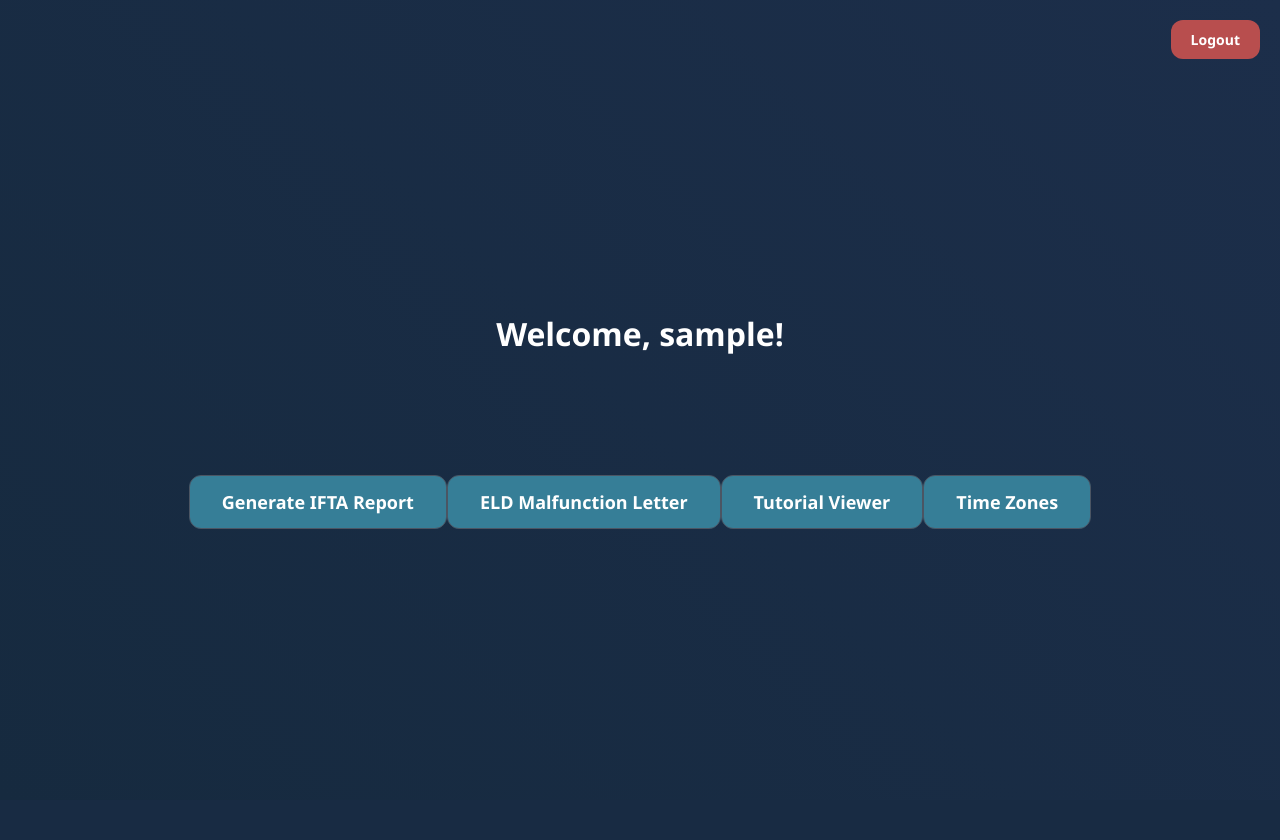
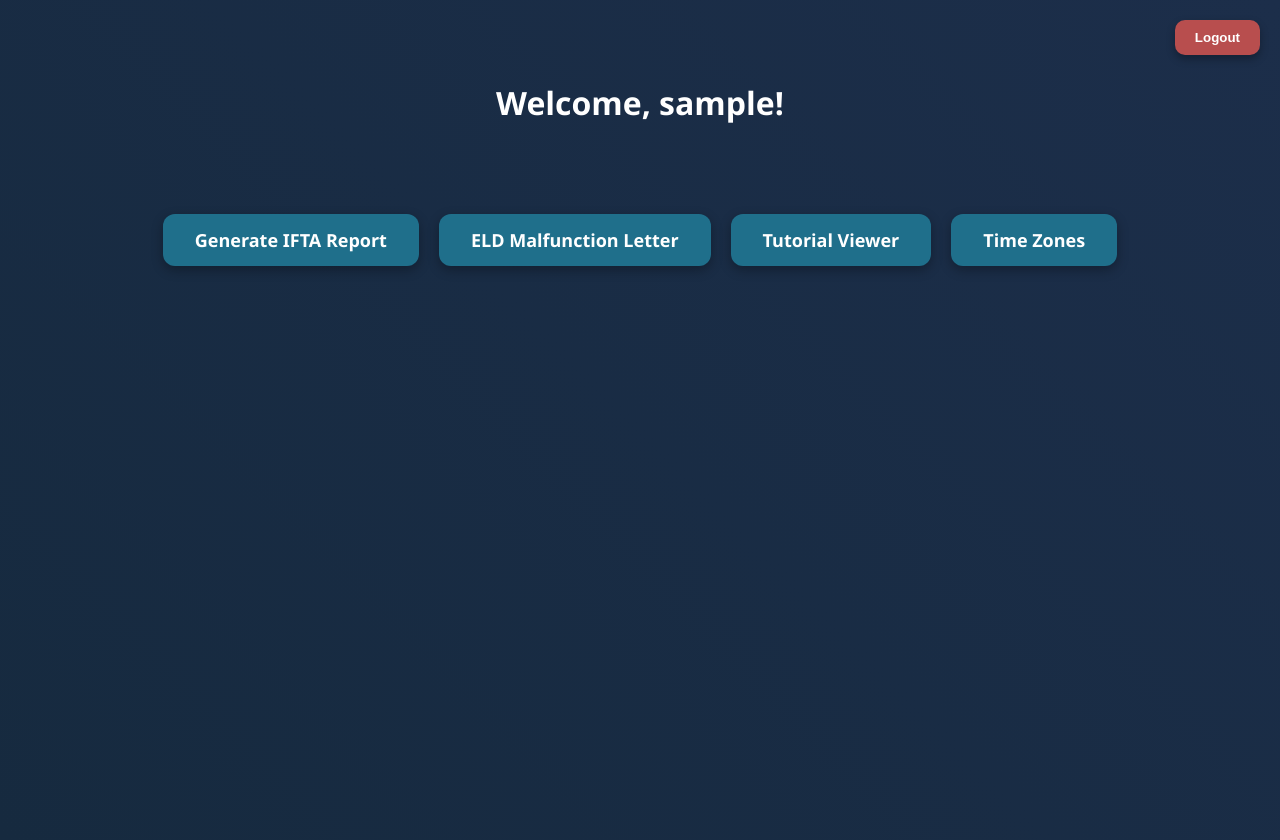
Before and after one commit to aliagzamxonove/ALI, a Flask app: page /dashboard in a window 1280 px wide. Before the commit the page ends 529 px from the top, so only its background shows below. Run offline with Flask 3, Linux system fonts and the light colour scheme; the visitor is signed in with stand-in values (Sample User, id 1).

Commit message:
Update dashboard.html

```diff
--- a/templates/dashboard.html
+++ b/templates/dashboard.html
@@ -7,99 +7,103 @@
   <link rel="stylesheet" href="{{ url_for('static', filename='styles.css') }}" />
   <link rel="icon" href="{{ url_for('static', filename='IFTA5458.png') }}" type="image/png" />
   <style>
+    :root {
+      --primary: #1f6f8b;
+      --primary-dark: #1a5678;
+      --background: #1f1f1f;
+      --text: #ecf0f1;
+      --danger: #B84E4E;
+      --danger-dark: #A13F3F;
+    }
+
     body {
       margin: 0;
       font-family: 'Segoe UI', sans-serif;
-      background-color: #1f1f1f;
-      color: #ecf0f1;
+      background-color: var(--background);
+      color: var(--text);
+    }
+
+    main {
+      min-height: 100vh;
+      display: flex;
+      flex-direction: column;
+      align-items: center;
+      padding: 20px;
+      position: relative;
+    }
+
+    header {
+      margin-top: 40px;
+    }
+
+    header h1 {
+      font-size: 2rem;
+      font-weight: 600;
       text-align: center;
     }
 
-    .dashboard-container {
-      padding: 0 20px;
-    }
-
-    /* Welcome Message Styling */
-    header h1.welcome-message {
-      font-size: 2rem;
-      font-weight: 600;
-      margin-top: 40px;
-      margin-bottom: 40px;
-    }
-
-    /* Dashboard Buttons */
     .dashboard-buttons {
-      text-align: center;
-      margin-top: 80px;
-      position: relative;
+      display: flex;
+      flex-wrap: wrap;
+      justify-content: center;
+      gap: 20px;
+      margin-top: 60px;
     }
 
     .dashboard-btn {
-      position: relative;
-      background-color: #1f6f8b;
+      background-color: var(--primary);
       color: white;
       font-size: 18px;
       padding: 14px 32px;
-      text-decoration: none;
-      border-radius: 12px;
-      font-weight: 600;
-      z-index: 1;
-      overflow: hidden;
-      transition: all 0.3s ease;
-    }
-
-    .dashboard-btn::before {
-      content: "";
-      position: absolute;
-      top: -10px;
-      left: -10px;
-      right: -10px;
-      bottom: -10px;
-      border-radius: 20px;
-      background: rgba(255, 255, 255, 0.1);
-      z-index: -1;
-    }
-
-    .dashboard-btn:hover {
-      transform: scale(1.03);
-      box-shadow: 0 0 12px rgba(31, 111, 139, 0.5);
-    }
-
-    /* Logout Button */
-    #logoutBtn {
-      position: absolute;
-      top: 20px;
-      right: 20px;
-      background-color: #B84E4E;
-      color: white;
-      padding: 10px 20px;
       border-radius: 12px;
       font-weight: 600;
       text-decoration: none;
       transition: all 0.3s ease;
+      box-shadow: 0 4px 12px rgba(0,0,0,0.3);
+      border: none;
+      cursor: pointer;
+    }
+
+    .dashboard-btn:hover {
+      transform: scale(1.05);
+      background-color: var(--primary-dark);
+    }
+
+    #logoutBtn {
+      position: fixed;
+      top: 20px;
+      right: 20px;
+      background-color: var(--danger);
+      padding: 10px 20px;
+      border-radius: 10px;
+      font-weight: 600;
+      color: white;
+      cursor: pointer;
+      border: none;
+      z-index: 1000;
+      transition: all 0.3s ease;
+      box-shadow: 0 4px 8px rgba(0, 0, 0, 0.3);
     }
 
     #logoutBtn:hover {
-      background-color: #A13F3F;
+      background-color: var(--danger-dark);
     }
 
-    /* Modal Styling */
+    /* Modal */
     .modal {
       display: none;
       position: fixed;
-      z-index: 1;
-      left: 0;
-      top: 0;
-      width: 100%;
-      height: 100%;
+      inset: 0;
       background-color: rgba(0, 0, 0, 0.7);
-      overflow: auto;
-      padding-top: 60px;
+      z-index: 1001;
+      display: flex;
+      align-items: center;
+      justify-content: center;
+      padding: 20px;
     }
 
     .modal-content {
       background-color: #222;
-      margin: 5% auto;
       padding: 24px;
       border: 1px solid #888;
       width: 90%;
@@ -107,97 +111,135 @@
       border-radius: 10px;
       animation: fadeIn 0.3s ease-in-out;
       box-shadow: 0 0 18px rgba(0, 0, 0, 0.4);
+      text-align: center;
     }
 
-    .modal-content h2 {
-      color: #ecf0f1;
-      font-size: 1.5rem;
-      margin-bottom: 15px;
+    .modal h2 {
+      margin-bottom: 16px;
     }
 
-    .modal-content p {
-      color: #ecf0f1;
-      font-size: 1rem;
+    .modal p {
       margin-bottom: 20px;
     }
 
     .modal-buttons {
-      text-align: center;
+      display: flex;
+      justify-content: center;
+      gap: 12px;
     }
 
     .modal-btn {
-      background-color: #1f6f8b;
+      background-color: var(--primary);
       color: white;
       font-size: 16px;
       padding: 10px 20px;
-      margin: 8px;
       border-radius: 6px;
       font-weight: 600;
-      transition: all 0.3s ease;
+      border: none;
+      cursor: pointer;
+      transition: background-color 0.3s ease;
       min-width: 120px;
     }
 
     .modal-btn:hover {
-      background-color: #1a5678;
+      background-color: var(--primary-dark);
     }
 
     @keyframes fadeIn {
       from { opacity: 0; transform: translateY(-20px); }
       to { opacity: 1; transform: translateY(0); }
     }
+
+    /* New fadeOut animation for smooth closing */
+    @keyframes fadeOut {
+      from { opacity: 1; transform: translateY(0); }
+      to { opacity: 0; transform: translateY(-20px); }
+    }
+
+    /* Add fade-out effect */
+    .modal.fade-out {
+      animation: fadeOut 0.3s ease-in-out forwards;
+    }
+
+    /* Responsive */
+    @media (max-width: 480px) {
+      .dashboard-btn {
+        width: 90%;
+        font-size: 16px;
+        padding: 12px;
+      }
+      header h1 {
+        font-size: 1.6rem;
+      }
+    }
   </style>
 </head>
 <body>
-  <div class="dashboard-container">
-
-    <!-- Welcome Header -->
+  <main>
     <header>
-      <h1 class="welcome-message">Welcome, {{ username }}!</h1>
+      <!-- Welcome text with the username -->
+      <h1>Welcome, {{ username }}!</h1>
     </header>
 
-    <!-- Dashboard Buttons -->
     <div class="dashboard-buttons">
-      <a href="{{ url_for('generate_report') }}" class="btn dashboard-btn">Generate IFTA Report</a>
-      <a href="{{ url_for('eld_malfunction_letter') }}" class="btn dashboard-btn">ELD Malfunction Letter</a>
-      <a href="{{ url_for('tutorial') }}" class="btn dashboard-btn">Tutorial Viewer</a>
-      <a href="{{ url_for('timezones') }}" class="btn dashboard-btn">Time Zones</a>
+      <a href="{{ url_for('generate_report') }}" class="dashboard-btn">Generate IFTA Report</a>
+      <a href="{{ url_for('eld_malfunction_letter') }}" class="dashboard-btn">ELD Malfunction Letter</a>
+      <a href="{{ url_for('tutorial') }}" class="dashboard-btn">Tutorial Viewer</a>
+      <a href="{{ url_for('timezones') }}" class="dashboard-btn">Time Zones</a>
     </div>
 
-    <!-- Logout Button -->
-    <a id="logoutBtn" class="btn logout-btn" aria-label="Logout">Logout</a>
+    <button id="logoutBtn" aria-label="Logout">Logout</button>
 
-    <!-- Logout Confirmation Modal -->
-    <div id="logoutModal" class="modal" aria-labelledby="logoutModalLabel" aria-describedby="logoutModalDescription">
+    <!-- Modal -->
+    <div id="logoutModal" class="modal" role="dialog" aria-modal="true" aria-labelledby="logoutModalLabel">
       <div class="modal-content">
         <h2 id="logoutModalLabel">Confirm Logout</h2>
-        <p id="logoutModalDescription">Are you sure you want to log out?</p>
+        <p>Are you sure you want to log out?</p>
         <div class="modal-buttons">
-          <button id="confirmLogout" class="btn modal-btn">Yes, Logout</button>
-          <button id="cancelLogout" class="btn modal-btn">Cancel</button>
+          <button type="button" id="confirmLogout" class="modal-btn">Yes, Logout</button>
+          <button type="button" id="cancelLogout" class="modal-btn">Cancel</button>
         </div>
       </div>
     </div>
-
-  </div>
+  </main>
 
   <script>
-    document.getElementById('logoutBtn').addEventListener('click', function() {
-      document.getElementById('logoutModal').style.display = 'block';
-    });
+    const logoutBtn = document.getElementById('logoutBtn');
+    const logoutModal = document.getElementById('logoutModal');
+    const confirmLogout = document.getElementById('confirmLogout');
+    const cancelLogout = document.getElementById('cancelLogout');
 
-    document.getElementById('cancelLogout').addEventListener('click', function() {
-      document.getElementById('logoutModal').style.display = 'none';
-    });
+    if (logoutBtn && logoutModal && confirmLogout && cancelLogout) {
+      logoutBtn.addEventListener('click', () => {
+        logoutModal.style.display = 'flex';
+        confirmLogout.focus();
+      });
 
-    document.getElementById('confirmLogout').addEventListener('click', function() {
-      window.location.href = "{{ url_for('logout') }}";
-    });
+      cancelLogout.addEventListener('click', () => {
+        // Add fade-out animation before hiding the modal
+        logoutModal.classList.add('fade-out');
 
-    window.onclick = function(event) {
-      var modal = document.getElementById('logoutModal');
-      if (event.target == modal) {
-        modal.style.display = "none";
-      }
+        // Wait for the fade-out animation to complete before hiding the modal
+        setTimeout(() => {
+          logoutModal.style.display = 'none';
+          logoutModal.classList.remove('fade-out'); // Remove the fade-out class
+        }, 300); // Duration should match the CSS animation duration
+      });
+
+      confirmLogout.addEventListener('click', () => {
+        window.location.href = "{{ url_for('logout') }}";
+      });
+
+      window.addEventListener('click', (event) => {
+        if (event.target === logoutModal) {
+          logoutModal.style.display = 'none';
+        }
+      });
+
+      // Ensure modal is hidden on page load
+      window.addEventListener('DOMContentLoaded', function () {
+        document.getElementById('logoutModal').style.display = 'none';
+      });
     }
   </script>
 </body>
```
